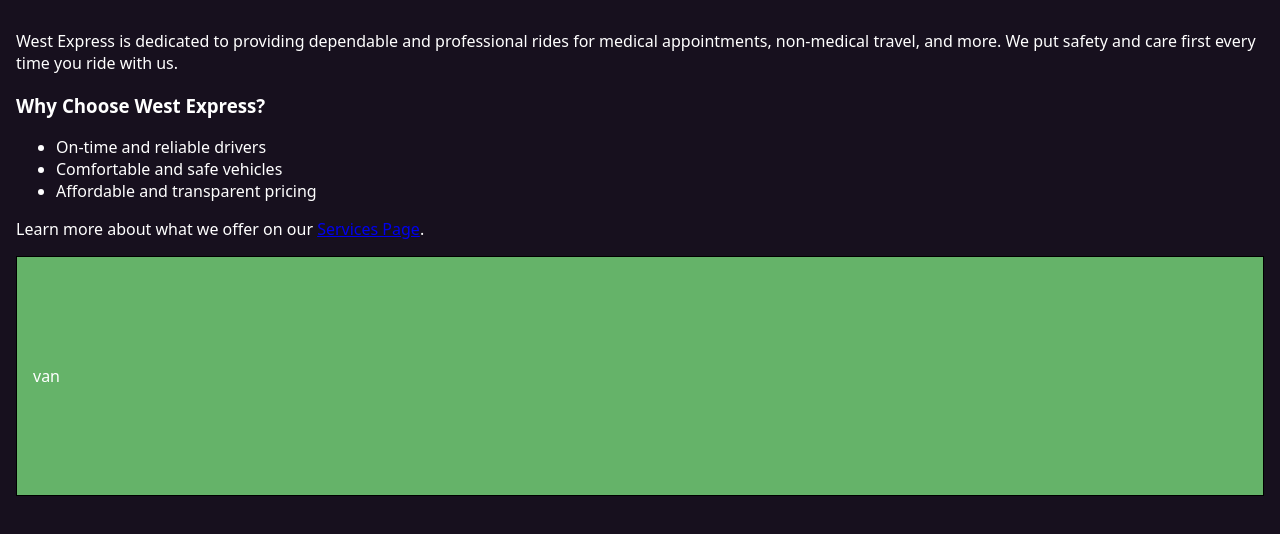
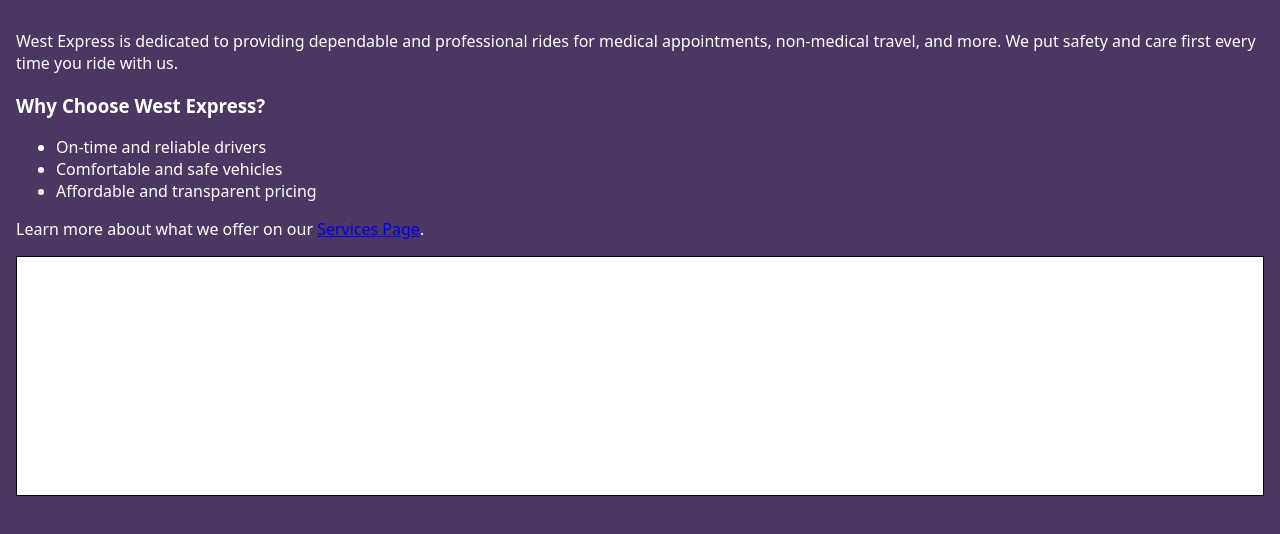
Before and after one commit to Leekbmf/WestExpress, a website: page index.html in a window 1280 px wide. Shown: the part 198-732 px from the top of the page. Drawn offline with Linux system fonts and the light colour scheme.

```diff
--- a/styles.css
+++ b/styles.css
@@ -1,9 +1,10 @@
 :root {
-  --primary-color: #816e94;
-  --secondary-color: #65B369;
+  --primary-color: #946e7e;
+  --secondary-color: #ffffff;
   --accent-color: #6D508A;
-  --background-color: #17101E;
+  --background-color: #4b3761;
 }
+
 
 .parent {
   display: flex;
```
